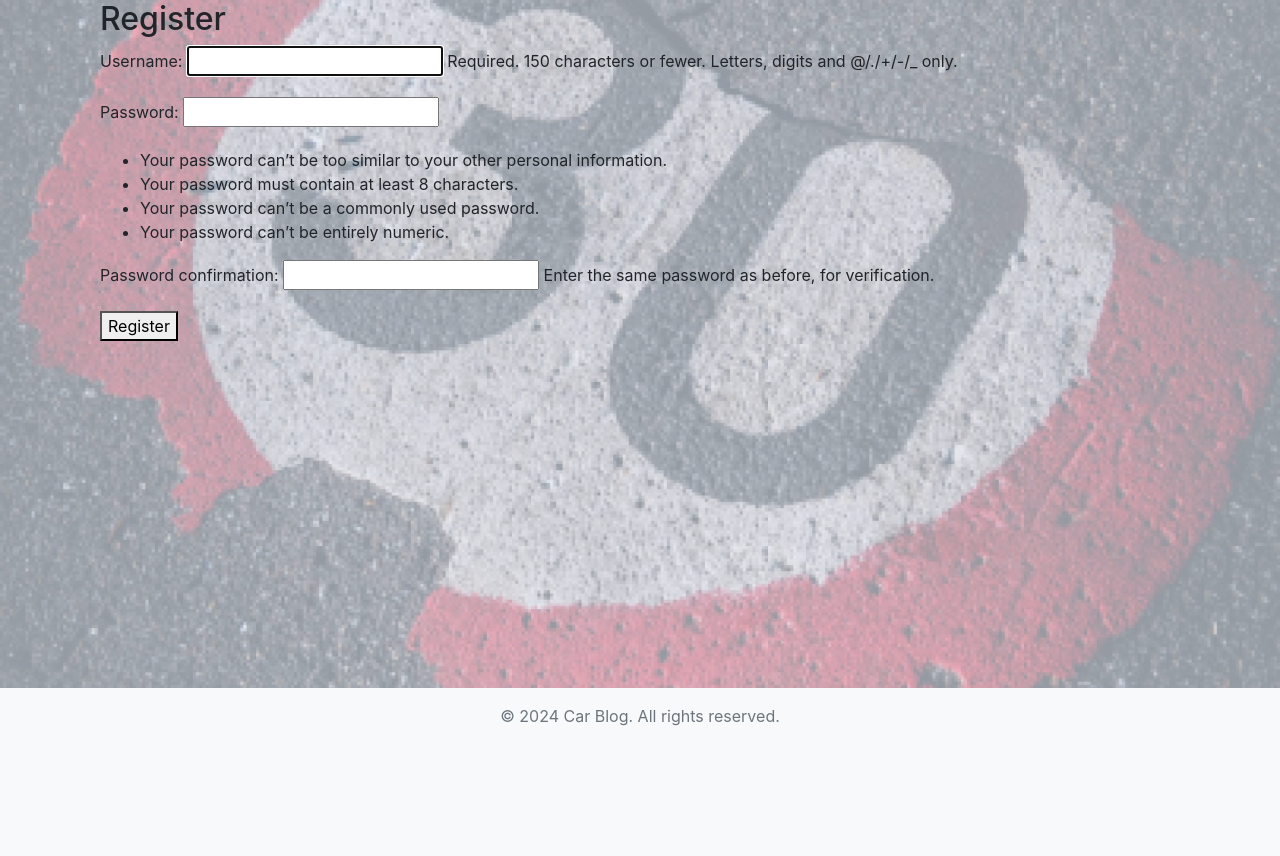
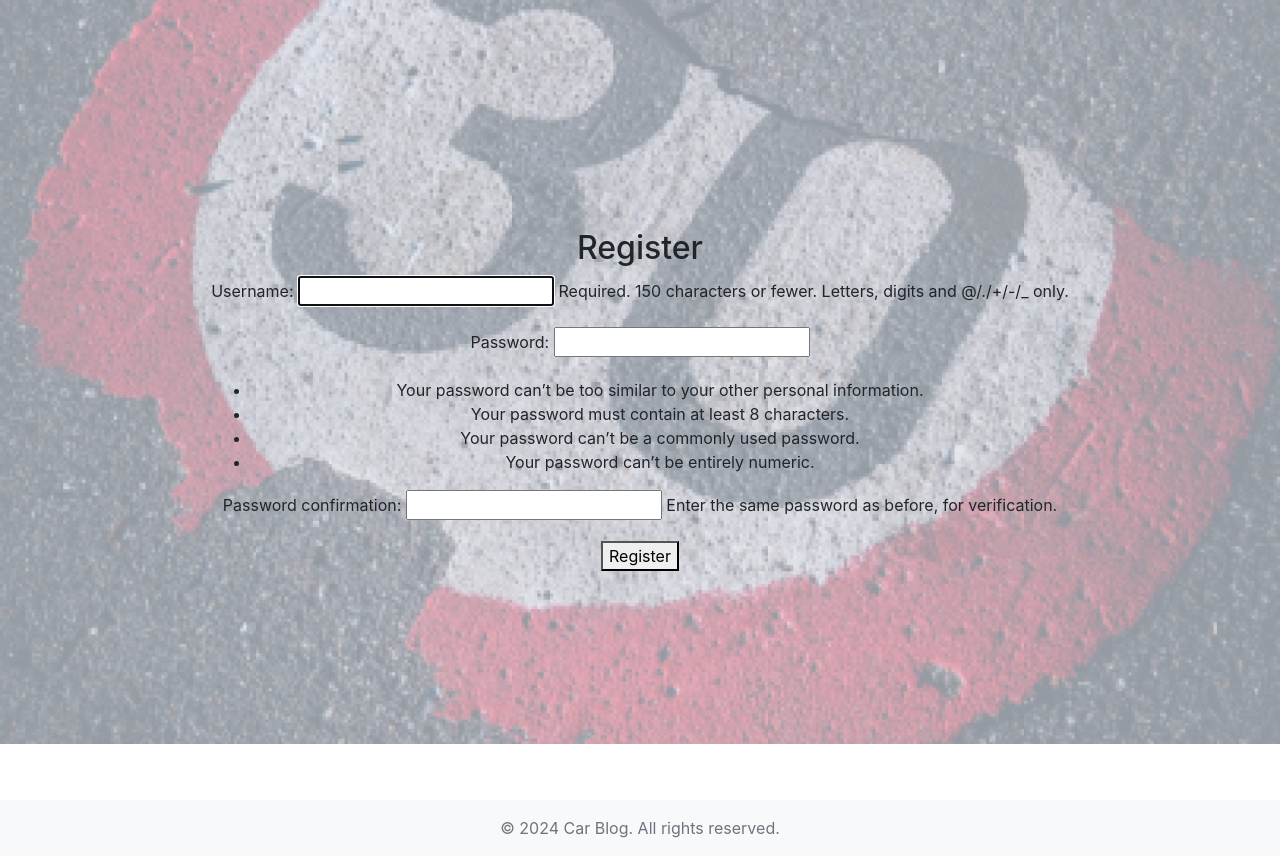
Before and after one commit to Celomarcelo/car-blog, a Django app: page /register/ in a window 1280 px wide. Shown: the part 56-912 px from the top of the page. Before the commit the page ends 782 px from the top, so only its background shows below. Run offline with Django 5.2, Linux system fonts and the light colour scheme; some libraries are stand-ins or nearby versions.

Commit message:
updated register html
added classes for style

```diff
--- a/templates/register.html
+++ b/templates/register.html
@@ -1,7 +1,8 @@
 {% extends "base.html" %}
 
 {% block content %}
-<div class="container">
+<div class="d-flex justify-content-center align-items-center vh-100">
+    <div class="text-center">
         <h2>Register</h2>
         <form method="post">
             {% csrf_token %}
@@ -9,4 +10,5 @@
             <button type="submit">Register</button>
         </form>
     </div>
+</div>
 {% endblock%}
```
Lines whose indentation alone changed are shown as unchanged.
